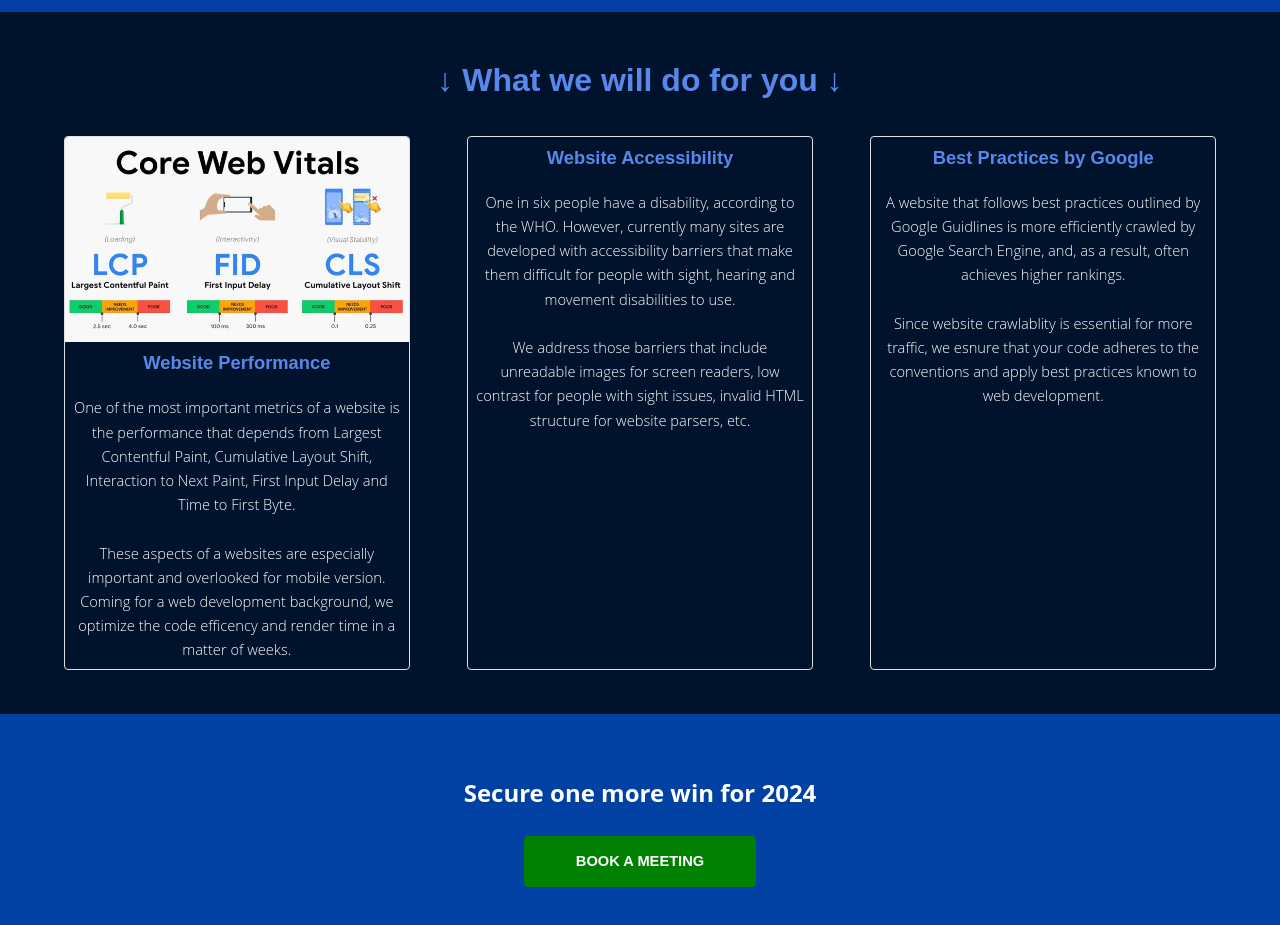
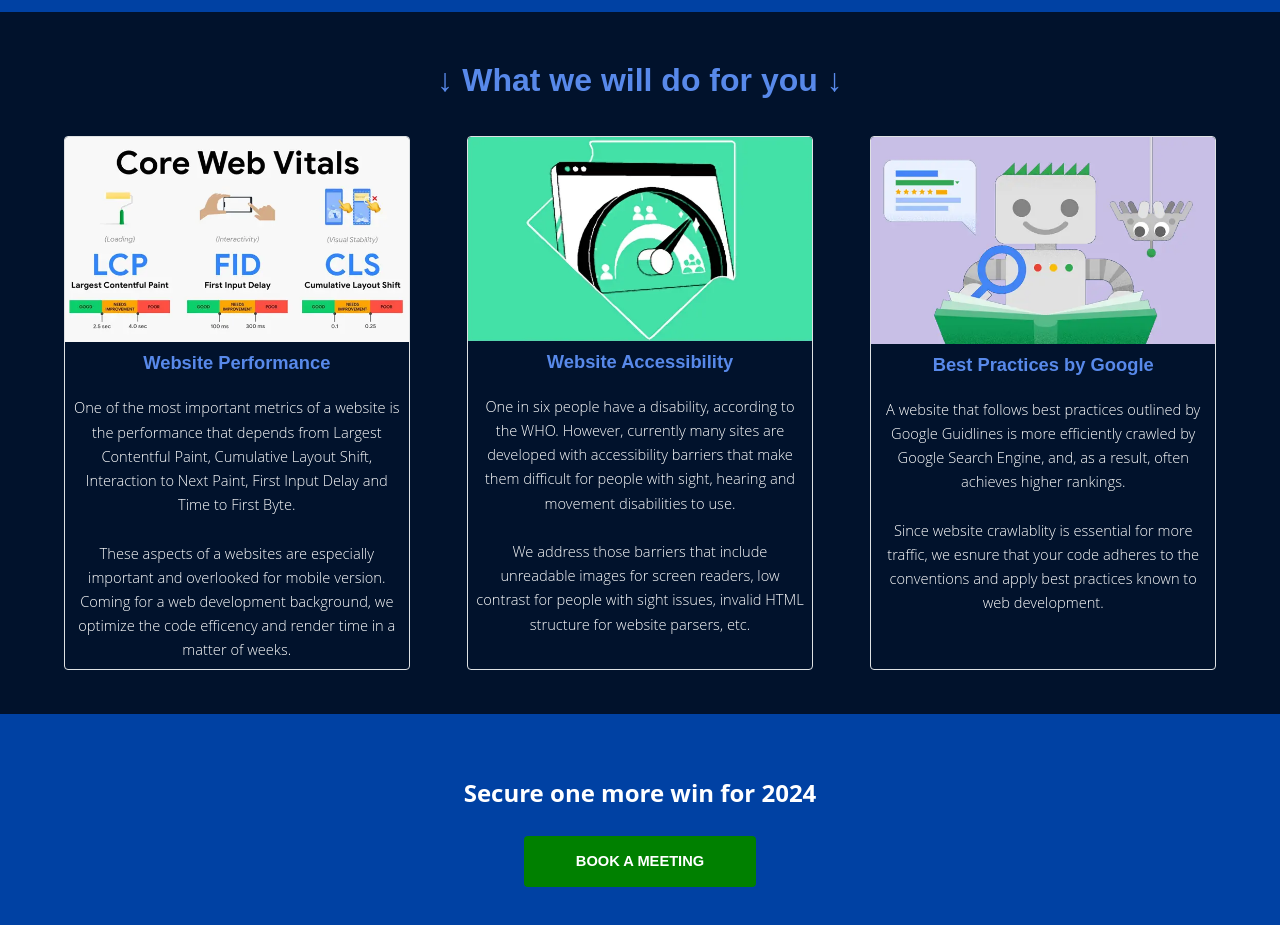
Before and after one commit to ElevateToday/elevateoday, a plain HTML site: page index.html in a window 1280 px wide. Shown: the part 1582-2507 px from the top of the page. Drawn offline with Linux system fonts and the light colour scheme.

Commit message:
lazy load index.html

```diff
--- a/index.html
+++ b/index.html
@@ -92,7 +92,7 @@
 					</div>
 					<div class="flex-item box">
 						<div class="image fit">
-							<amp-img src="images/web-accessiblity.v6.webp" alt="keyword optimization" width="325" height="195"></amp-img></div>
+							<img src="images/web-accessiblity.v6.webp" alt="keyword optimization" width="325" height="195" loading="lazy"></div>
 						<div class="content">
 							<h3>Website Accessibility</h3>
 							<p>One in six people have a disability, according to the WHO. However, currently many sites are developed with accessibility barriers that make them difficult for people with sight, hearing and movement disabilities to use. <br><br>We address those barriers that include unreadable images for screen readers, low contrast for people with sight issues, invalid HTML structure for website parsers, etc. </p>
@@ -100,7 +100,7 @@
 					</div>
 					<div class="flex-item box">
 						<div class="image fit">
-							<amp-img src="images/google-best-practices.webp" alt="google web practices mascot" width="325" height="195"></amp-img></div>
+							<img src="images/google-best-practices.webp" alt="google web practices mascot" width="325" height="195" loading="lazy"></div>
 						<div class="content">
 							<h3>Best Practices by Google</h3>
 							<p>A website that follows best practices outlined by Google Guidlines is more efficiently crawled by Google Search Engine, and, as a result, often achieves higher rankings.<br><br> Since website crawlablity is essential for more traffic, we esnure that your code adheres to the conventions and apply best practices known to web development.</p>
```
